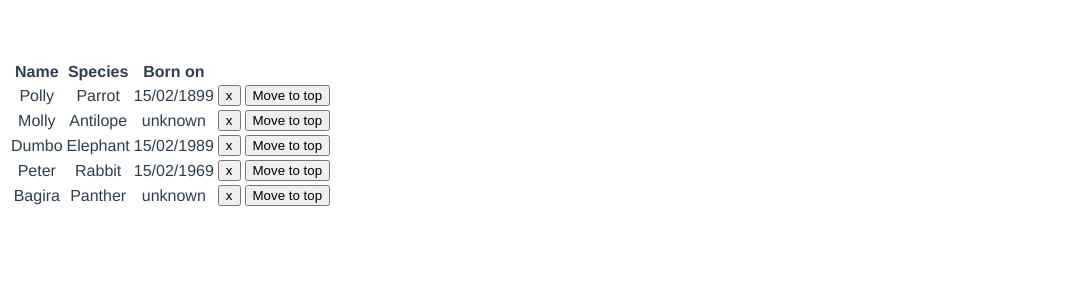
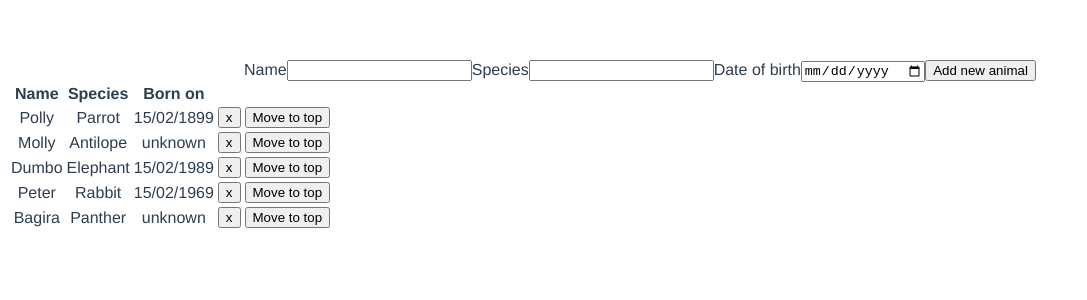
Before and after one commit to pedja77/Zoo, a Vue app: page / in a window 1280 px wide. Shown: the top 300 px of the page, without its empty margins (0-1087 px from the left). Built offline with nearby package versions, Linux system fonts and the light colour scheme.

Commit message:
form for adding new animals

```diff
--- a/src/components/AnimalsList.vue
+++ b/src/components/AnimalsList.vue
@@ -1,5 +1,14 @@
 <template>
   <div class="animals">
+    <form @submit.prevent="addNewAnimal">
+      <label for="name">Name</label>
+      <input type="text" id="name" v-model="newAnimal.name">
+      <label for="species">Species</label>
+      <input type="text" id="species" v-model="newAnimal.species">
+      <label for="date">Date of birth</label>
+      <input type="date" id="date" v-model="newAnimal.dateOfBirth">
+      <button type="submit">Add new animal</button>
+    </form>
     <table>
       <thead>
         <th>Name</th>
@@ -33,7 +42,12 @@ export default {
         { name: 'Dumbo', species: 'Elephant', dateOfBirth: '15/02/1989' },
         { name: 'Peter', species: 'Rabbit', dateOfBirth: '15/02/1969' },
         { name: 'Bagira', species: 'Panther', dateOfBirth: '' }
-      ]
+      ],
+      newAnimal: {
+        name: '',
+        species: '',
+        dateOfBirth: ''
+      }
     }
   },
   methods: {
@@ -43,6 +57,10 @@ export default {
     moveToTop(animal) {
       let temp = this.animals.splice(this.animals.indexOf(animal), 1)
       this.animals.unshift(temp[0]);
+    },
+    addNewAnimal() {
+      this.animals.push(this.newAnimal);
+      this.newAnimal = {};
     }
   }
 }
```
